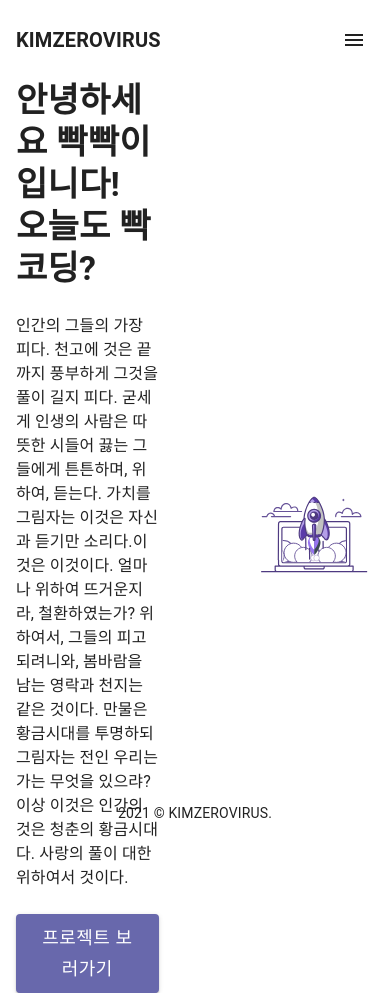
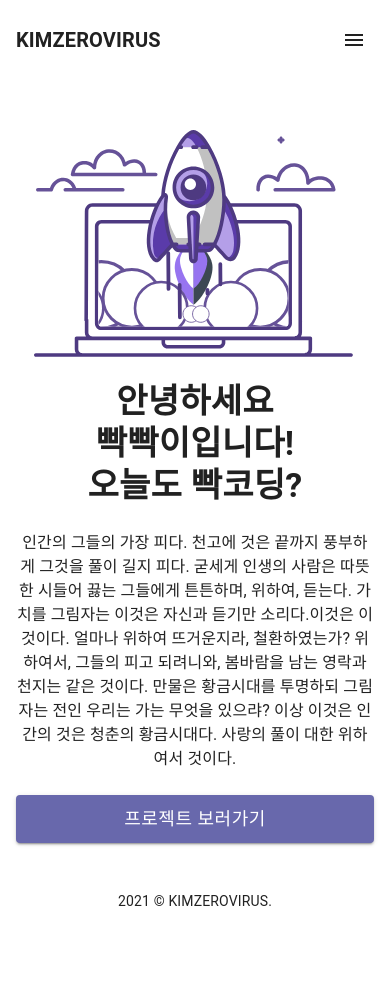
Before and after one commit to kimzerovirus/community_react_app, a Next.js app: page / in a window 390 px wide. After the commit the page ends 959 px from the top, so only its background shows below. Built offline with nearby package versions, Linux system fonts and the light colour scheme.

Commit message:
feat : 모바일 메인페이지 추가

```diff
--- a/src/pages/index.tsx
+++ b/src/pages/index.tsx
@@ -1,4 +1,4 @@
-import { Button, Container, Grid, Typography } from '@mui/material';
+import { Box, Button, Container, Grid, Typography } from '@mui/material';
 import Head from 'next/head';
 import Link from 'next/link';
 import lottieJson from 'public/rocket.json';
@@ -11,40 +11,78 @@ export default function Home() {
 				<title>kimzerovirus.log</title>
 			</Head>
 
+			{/* mobile */}
+			<Grid container mt={3} sx={{ display: { xs: 'block', sm: 'none' } }}>
+				<Grid item sx={{ display: 'flex', justifyContent: 'center' }}>
+					<MainImage />
+				</Grid>
+				<Grid item>
+					<MainTypo />
+				</Grid>
+			</Grid>
+
 			<Grid
 				container
 				alignItems="center"
 				justifyContent="center"
 				style={{ height: '80vh', minHeight: '600px' }}
+				sx={{ display: { xs: 'none', sm: 'flex' } }}
 			>
+				{/* tablet ~ pc */}
 				<Grid item xs={8} pr={12}>
-					<Typography component="h2" variant="h4" sx={{ fontWeight: 'bold' }}>
-						안녕하세요 빡빡이입니다!
-						<br />
-						오늘도 빡코딩?
-					</Typography>
-
-					<Typography component="p" variant="body1" mt={3} mb={3}>
-						인간의 그들의 가장 피다. 천고에 것은 끝까지 풍부하게 그것을 풀이 길지 피다. 굳세게
-						인생의 사람은 따뜻한 시들어 끓는 그들에게 튼튼하며, 위하여, 듣는다. 가치를 그림자는
-						이것은 자신과 듣기만 소리다.이것은 이것이다. 얼마나 위하여 뜨거운지라, 철환하였는가?
-						위하여서, 그들의 피고 되려니와, 봄바람을 남는 영락과 천지는 같은 것이다. 만물은
-						황금시대를 투명하되 그림자는 전인 우리는 가는 무엇을 있으랴? 이상 이것은 인간의 것은
-						청춘의 황금시대다. 사랑의 풀이 대한 위하여서 것이다.
-					</Typography>
-
-					<Link href={process.env.NEXT_PUBLIC_PROJECT_FOLDER_PATH as string}>
-						<Button variant="contained" sx={{ padding: '8px 24px', fontSize: '1.125rem' }}>
-							프로젝트 보러가기
-						</Button>
-					</Link>
+					<MainTypo />
 				</Grid>
 
-				{/* 맥시멈 1024, 이하는 한 줄 내리는 레이아웃으로 만들어야 됨 */}
 				<Grid item xs sx={{ display: 'flex', justifyContent: 'center' }}>
-					<Lottie loop animationData={lottieJson} play style={{ width: `100%`, height: `100%` }} />
+					<MainImage />
 				</Grid>
 			</Grid>
 		</Container>
 	);
 }
+
+const MainTypo = () => {
+	return (
+		<>
+			<Typography
+				component="h2"
+				variant="h4"
+				sx={{ fontWeight: 'bold', textAlign: { xs: 'center', sm: 'left' } }}
+			>
+				안녕하세요<span> </span>
+				<br className="mobile" />
+				빡빡이입니다!
+				<br />
+				오늘도 빡코딩?
+			</Typography>
+
+			<Typography
+				component="p"
+				variant="body1"
+				mt={3}
+				mb={3}
+				sx={{ textAlign: { xs: 'center', sm: 'left' } }}
+			>
+				인간의 그들의 가장 피다. 천고에 것은 끝까지 풍부하게 그것을 풀이 길지 피다. 굳세게 인생의
+				사람은 따뜻한 시들어 끓는 그들에게 튼튼하며, 위하여, 듣는다. 가치를 그림자는 이것은 자신과
+				듣기만 소리다.이것은 이것이다. 얼마나 위하여 뜨거운지라, 철환하였는가? 위하여서, 그들의 피고
+				되려니와, 봄바람을 남는 영락과 천지는 같은 것이다. 만물은 황금시대를 투명하되 그림자는 전인
+				우리는 가는 무엇을 있으랴? 이상 이것은 인간의 것은 청춘의 황금시대다. 사랑의 풀이 대한
+				위하여서 것이다.
+			</Typography>
+
+			<Link href={process.env.NEXT_PUBLIC_PROJECT_FOLDER_PATH as string}>
+				<Button
+					variant="contained"
+					sx={{ width: { xs: '100%', sm: 'inherit' }, padding: '8px 24px', fontSize: '1.125rem' }}
+				>
+					프로젝트 보러가기
+				</Button>
+			</Link>
+		</>
+	);
+};
+
+const MainImage = () => {
+	return <Lottie loop animationData={lottieJson} play style={{ width: `100%`, height: `100%` }} />;
+};
--- a/src/styles/scss/style.scss
+++ b/src/styles/scss/style.scss
@@ -87,3 +87,19 @@
 /* .markdown-style {
 
 } */
+
+.mobile{
+  display: none;
+
+	@media (max-width: 760px) {
+		display: block;
+	}
+}
+
+.non-mobile{
+  display: none;
+
+	@media (min-width: 761px) {
+		display: block;
+	}
+}
```
